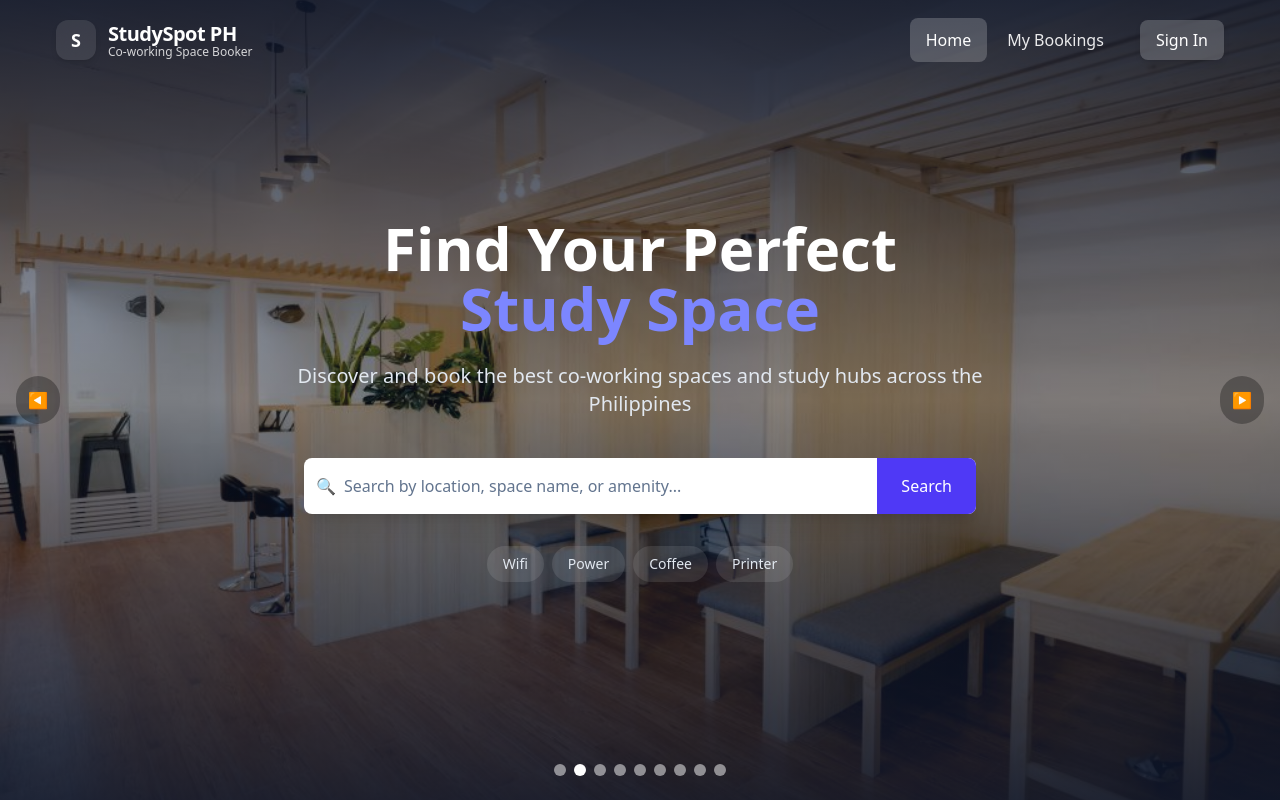
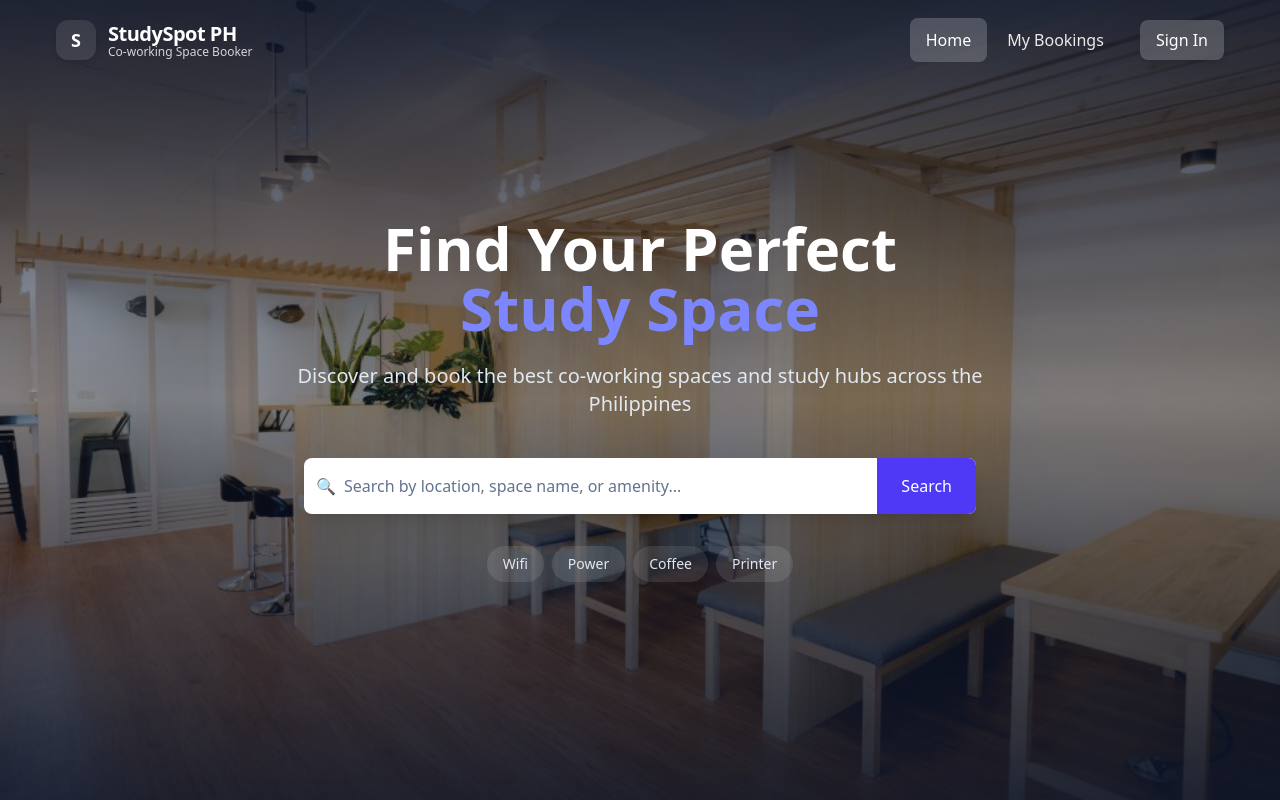
Before and after one commit to luisantonioj/midterm-project, a React (Vite) app: page / in a window 1280 px wide. Shown: the top 800 px of the page. Built offline with nearby package versions, Linux system fonts and the light colour scheme.

Commit message:
remove arrows and indicator in hero

```diff
--- a/src/pages/Home/Hero.jsx
+++ b/src/pages/Home/Hero.jsx
@@ -38,33 +38,6 @@ export default function Hero({
         ))}
       </div>
 
-      {/* Navigation */}
-      <button
-        onClick={goToPrevSlide}
-        className="absolute left-4 top-1/2 transform -translate-y-1/2 z-10 p-3 bg-black/30 rounded-full hover:bg-black/50"
-      >
-        ◀
-      </button>
-      <button
-        onClick={goToNextSlide}
-        className="absolute right-4 top-1/2 transform -translate-y-1/2 z-10 p-3 bg-black/30 rounded-full hover:bg-black/50"
-      >
-        ▶
-      </button>
-
-      {/* Slide Indicators */}
-      <div className="absolute bottom-6 left-1/2 transform -translate-x-1/2 z-10 flex space-x-2">
-        {heroImages.map((_, index) => (
-          <button
-            key={index}
-            onClick={() => goToSlide(index)}
-            className={`w-3 h-3 rounded-full ${
-              index === currentSlide ? "bg-white" : "bg-white/50"
-            }`}
-          />
-        ))}
-      </div>
-
       {/* Hero Content */}
       <div className="absolute inset-0 flex items-center justify-center">
         <div className="text-center px-4 max-w-4xl">
```
